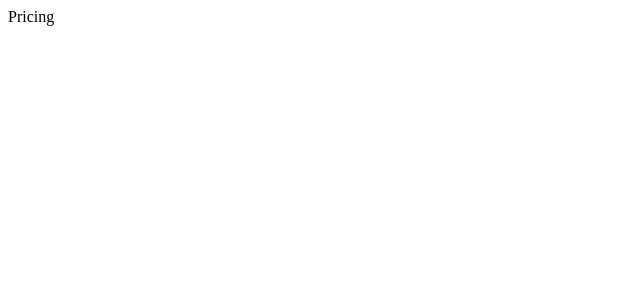
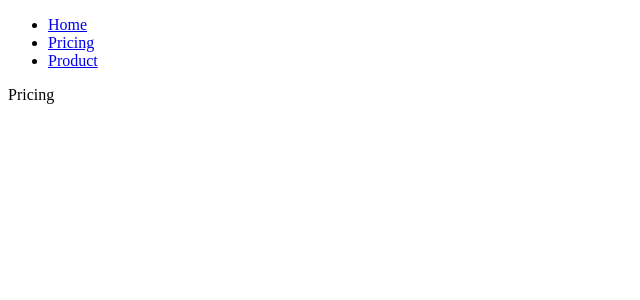
Before and after one commit to AAvi09/WorldWise, a React (Vite) app: page /pricing in a window 1280 px wide. Shown: the top 300 px of the page, without its empty margins (0-640 px from the left). Built offline with nearby package versions, Linux system fonts and the light colour scheme.

Commit message:
add PageNav component and integrate it into HomePage, Pricing, Products, and PageNotFound

```diff
--- /dev/null
+++ b/src/components/PageNav.jsx
@@ -0,0 +1,22 @@
+import React from "react";
+import { Link, NavLink } from "react-router-dom";
+
+const PageNav = () => {
+  return (
+    <nav>
+      <ul>
+        <li>
+          <NavLink to="/">Home</NavLink>
+        </li>
+        <li>
+          <NavLink to="/pricing">Pricing</NavLink>
+        </li>
+        <li>
+          <NavLink to="/product">Product</NavLink>
+        </li>
+      </ul>
+    </nav>
+  );
+};
+
+export default PageNav;
--- a/src/pages/HomePage.jsx
+++ b/src/pages/HomePage.jsx
@@ -1,9 +1,11 @@
 import React from "react";
 import { Link } from "react-router-dom";
+import PageNav from "../components/PageNav";
 
 const HomePage = () => {
   return (
     <div>
+      <PageNav />
       <h1>WorldWise</h1>
       <Link to="/pricing">Pricing</Link>
     </div>
--- a/src/pages/PageNotFound.jsx
+++ b/src/pages/PageNotFound.jsx
@@ -1,7 +1,13 @@
 import React from "react";
+import PageNav from "../components/PageNav";
 
 const PageNotFound = () => {
-  return <div>PageNotFound :-""</div>;
+  return (
+    <div>
+      <PageNav />
+      PageNotFound :-""
+    </div>
+  );
 };
 
 export default PageNotFound;
--- a/src/pages/Pricing.jsx
+++ b/src/pages/Pricing.jsx
@@ -1,7 +1,13 @@
 import React from "react";
+import PageNav from "../components/PageNav";
 
 const Pricing = () => {
-  return <div>Pricing</div>;
+  return (
+    <div>
+      <PageNav />
+      Pricing
+    </div>
+  );
 };
 
 export default Pricing;
--- a/src/pages/Products.jsx
+++ b/src/pages/Products.jsx
@@ -1,7 +1,13 @@
 import React from "react";
+import PageNav from "../components/PageNav";
 
 const Products = () => {
-  return <div>Products</div>;
+  return (
+    <div>
+      <PageNav />
+      Products
+    </div>
+  );
 };
 
 export default Products;
```
